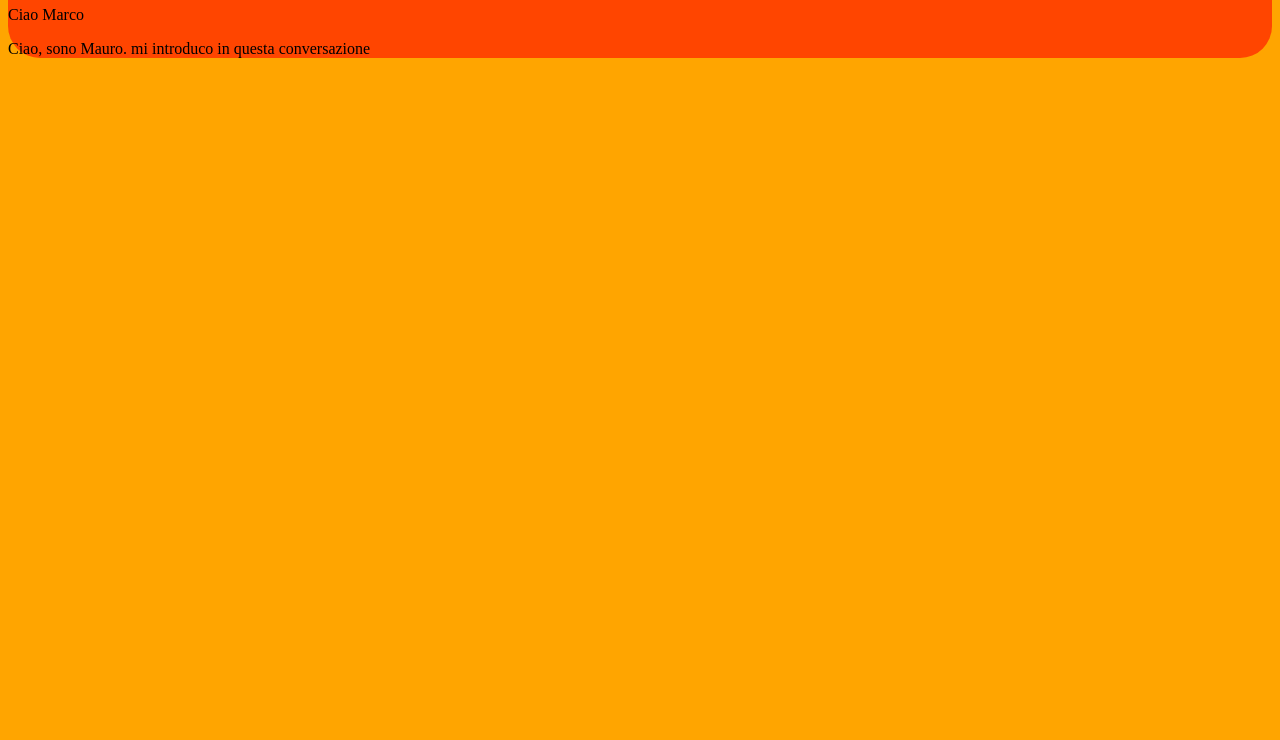
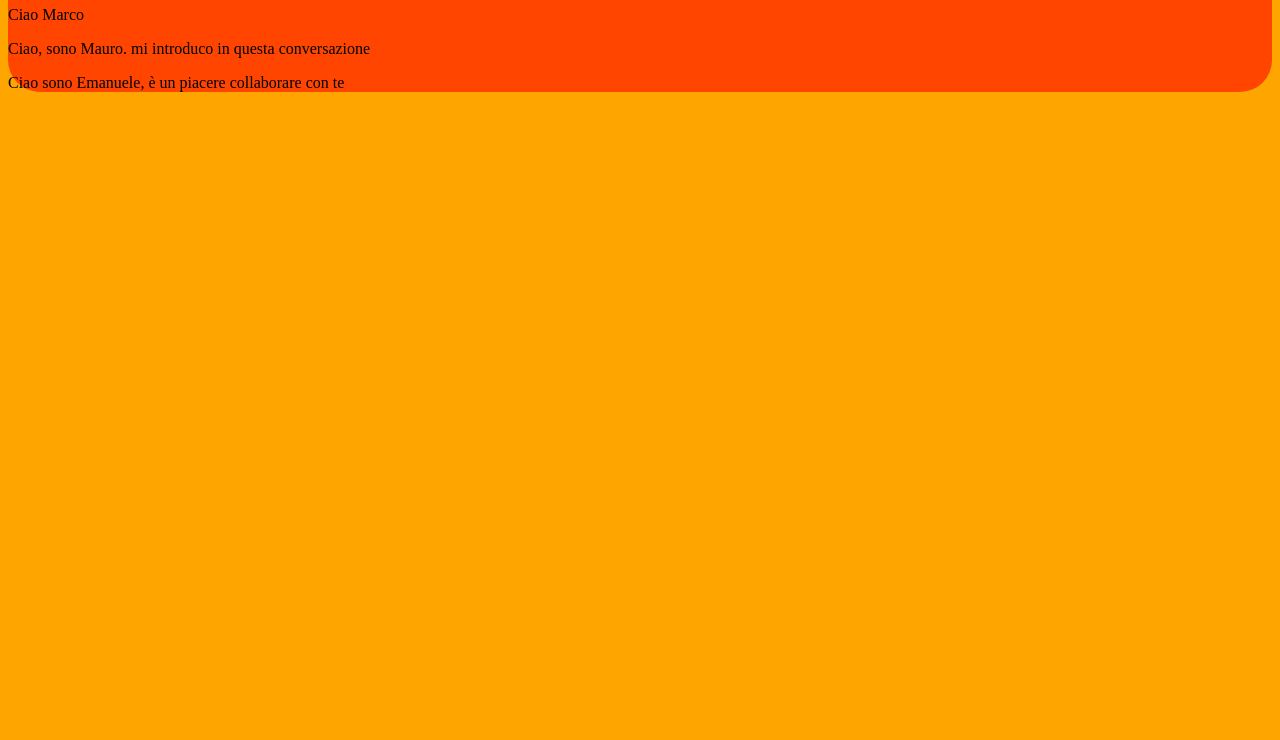
Before and after one commit to emanuelevizzarro/test_classroom_develhope, a plain HTML site: page index.html in a window 1280 px wide. Shown: the part 60-800 px from the top of the page. Drawn offline with Linux system fonts and the light colour scheme.

Commit message:
index.html
Emanuele ha modificato il tuo file html.

```diff
--- a/index.html
+++ b/index.html
@@ -12,6 +12,7 @@
             </h1>
           <p>Ciao Marco</p>
           <p>Ciao, sono Mauro. mi introduco in questa conversazione</p>
+            <p> Ciao sono Emanuele, è un piacere collaborare con te </p>
         </div>
     </body>
 </html>
```
